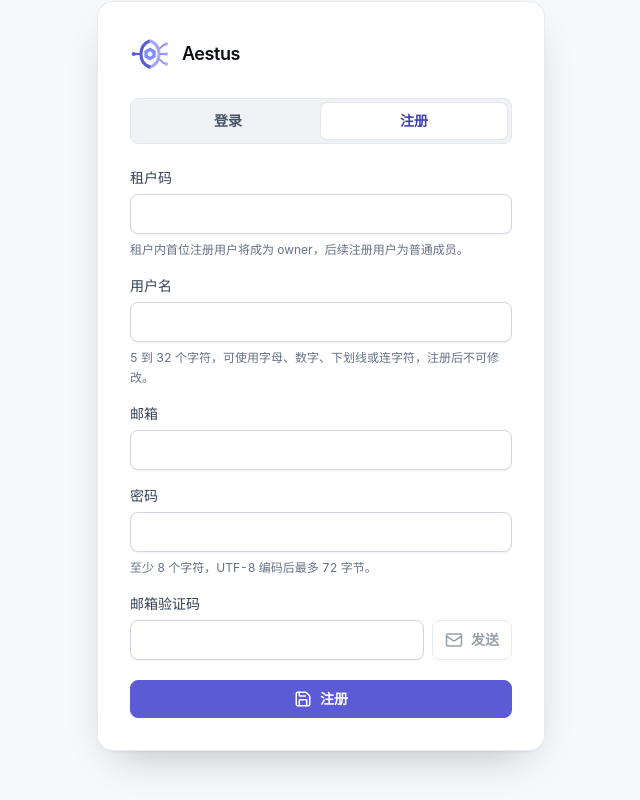
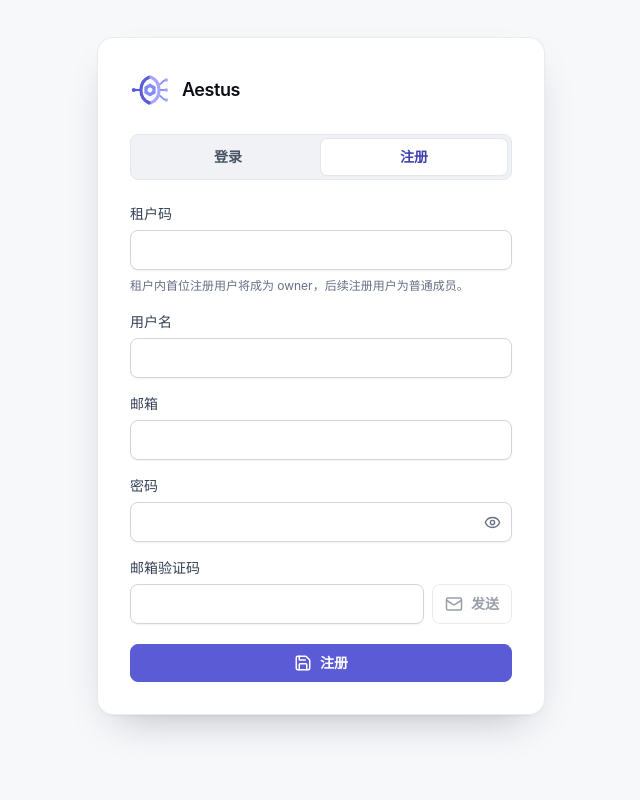
Before and after one commit to po1onius/aestus, a React (Vite) app in the folder web/: page /dashboard/usage in a window 1280 px wide. Both pictures are taken after a click on the tab "注册". Shown: the whole page, without its empty margins (319-959 px from the left). Built offline with nearby package versions, Linux system fonts and the light colour scheme.

Commit message:
优化后台显示

```diff
--- /dev/null
+++ b/web/src/components/PasswordInput.tsx
@@ -0,0 +1,35 @@
+import { Eye, EyeOff } from "lucide-react";
+import { useId, useState, type ComponentProps } from "react";
+import { cx, inputClass } from "../lib/ui";
+
+type PasswordInputProps = Omit<ComponentProps<"input">, "type">;
+
+export function PasswordInput({ id, className, disabled, ...props }: PasswordInputProps) {
+  const generatedId = useId();
+  const inputId = id ?? generatedId;
+  const [visible, setVisible] = useState(false);
+  const toggleLabel = visible ? "隐藏密码" : "显示密码";
+
+  return (
+    <span className="relative block min-w-0">
+      <input
+        {...props}
+        id={inputId}
+        className={cx(inputClass, className, "pr-11")}
+        type={visible ? "text" : "password"}
+        disabled={disabled}
+      />
+      <button
+        type="button"
+        className="absolute inset-y-0 right-1 my-auto inline-flex size-8 items-center justify-center rounded-md text-slate-500 transition-colors hover:bg-slate-100 hover:text-slate-700 focus-visible:outline-none focus-visible:ring-2 focus-visible:ring-indigo-600/30 disabled:pointer-events-none disabled:opacity-50 dark:text-slate-400 dark:hover:bg-slate-800 dark:hover:text-slate-200 dark:focus-visible:ring-indigo-400/35"
+        disabled={disabled}
+        aria-label={toggleLabel}
+        aria-controls={inputId}
+        title={toggleLabel}
+        onClick={() => setVisible(current => !current)}
+      >
+        {visible ? <EyeOff size={17} aria-hidden="true" /> : <Eye size={17} aria-hidden="true" />}
+      </button>
+    </span>
+  );
+}
--- a/web/src/features/accounts/ProvidersScreen.tsx
+++ b/web/src/features/accounts/ProvidersScreen.tsx
@@ -1133,12 +1133,6 @@ export function ProvidersScreen({ refreshRevision, onLoadingChange }: PageProps)
   useEffect(() => { if (currentUser.role === "tenant_owner") void loadProviderGroups(); }, [refreshRevision]);
   useEffect(() => { onLoadingChange(providerGroupsVisible ? providerGroupsLoading : loading); return () => onLoadingChange(false); }, [providerGroupsVisible, providerGroupsLoading, loading, onLoadingChange]);
   return <>
-    {providerAccess.isOwner && <div className="mb-4 space-y-1 text-sm text-slate-500" role="status">
-      {resourceUsageLoading ? "正在加载资源与分组总量…" : !resourceUsage ? "资源与分组总量加载失败，请刷新页面。" : <>
-        <p>{`上游资源总数：${resourceUsage.resource_count} / ${resourceUsage.max_resources ?? "不限制"}。跨所有 Provider 合计账号和官方 API Key；停用、失效和未分组资源也计数，删除才释放名额。${resourceLimitReached ? "已达到上限，无法新增资源。" : ""}`}</p>
-        <p>{`分组总数：${resourceUsage.provider_group_count} / ${resourceUsage.max_provider_groups ?? "不限制"}。跨所有 Provider 合计；停用和空分组也计数，删除才释放名额。${groupLimitReached ? "已达到上限，无法新增分组。" : ""}`}</p>
-      </>}
-    </div>}
     <ProvidersPage
     resourceCreationDisabled={resourceUsageLoading || !resourceUsage || resourceLimitReached}
     groupCreationDisabled={resourceUsageLoading || !resourceUsage || groupLimitReached}
--- a/web/src/features/api-keys/GatewayApiKeysScreen.tsx
+++ b/web/src/features/api-keys/GatewayApiKeysScreen.tsx
@@ -1,5 +1,3 @@
-import { useTenantLimits } from "../tenants/useTenantLimits";
-import { TenantLimitNotice } from "../tenants/TenantLimitNotice";
 import { AnimatePresence } from "motion/react";
 import { useEffect, useState } from "react";
 import { toast } from "sonner";
@@ -19,7 +17,6 @@ import { useConfirmation } from "../dashboard/useConfirmation";
 
 export function GatewayApiKeysScreen({ refreshRevision, onLoadingChange }: PageProps) {
   const { authToken, currentUser } = useDashboard();
-  const tenantPolicy = useTenantLimits(authToken, refreshRevision);
   const { requestJson, isActiveAuthToken, beginRequest } = useRequestScope(authToken);
   const { confirmationRequest, setConfirmationRequest, confirmationSubmitting, closeConfirmationDialog, confirmRequestedAction } = useConfirmation();
   const [apiKeys, setApiKeys] = useState<ApiKey[]>([]);
@@ -387,7 +384,7 @@ export function GatewayApiKeysScreen({ refreshRevision, onLoadingChange }: PageP
   }
   useEffect(() => { void loadApiKeys(); void loadProviderGroupOptions(); void loadPluginOptions(); }, [refreshRevision]);
   useEffect(() => { onLoadingChange(apiKeysLoading); return () => onLoadingChange(false); }, [apiKeysLoading, onLoadingChange]);
-  return <><TenantLimitNotice {...tenantPolicy} resource="keys" /><GatewayApiKeysPage
+  return <><GatewayApiKeysPage
     apiKeys={apiKeys}
     loading={apiKeysLoading}
     updatingId={apiKeyUpdatingId}
--- a/web/src/features/auth/AuthScreen.tsx
+++ b/web/src/features/auth/AuthScreen.tsx
@@ -2,6 +2,7 @@ import { KeyRound, Loader2, Mail, Save } from "lucide-react";
 import type { FormEvent } from "react";
 import { Toaster } from "sonner";
 import tokenGatewayLogo from "../../assets/token-gateway-logo.svg";
+import { PasswordInput } from "../../components/PasswordInput";
 import { SlidingTabList } from "../../components/SlidingTabList";
 import {
   buttonPrimary,
@@ -113,18 +114,18 @@ export function AuthScreen(props: AuthScreenProps) {
                 required
               />
             </label>
-            <label className={fieldStack}>
-              <span className={fieldLabel}>密码</span>
-              <input
-                className={inputClass}
-                type="password"
+            <div className={fieldStack}>
+              <label className={fieldLabel} htmlFor="login-password">密码</label>
+              <PasswordInput
+                key="login-password"
+                id="login-password"
                 value={props.loginPassword}
                 onChange={(event) => props.onLoginPasswordChange(event.target.value)}
                 autoComplete="current-password"
                 maxLength={72}
                 required
               />
-            </label>
+            </div>
             <button className={`${buttonPrimary} mt-1 w-full`} disabled={props.submitting}>
               {props.submitting ? <Loader2 className={spinnerClass} size={18} /> : <KeyRound size={18} />}
               登录
@@ -154,7 +155,6 @@ export function AuthScreen(props: AuthScreenProps) {
                 maxLength={128}
                 required
               />
-              <p className={fieldHelp}>5 到 32 个字符，可使用字母、数字、下划线或连字符，注册后不可修改。</p>
             </label>
             <label className={fieldStack}>
               <span className={fieldLabel}>邮箱</span>
@@ -168,11 +168,11 @@ export function AuthScreen(props: AuthScreenProps) {
                 required
               />
             </label>
-            <label className={fieldStack}>
-              <span className={fieldLabel}>密码</span>
-              <input
-                className={inputClass}
-                type="password"
+            <div className={fieldStack}>
+              <label className={fieldLabel} htmlFor="register-password">密码</label>
+              <PasswordInput
+                key="register-password"
+                id="register-password"
                 value={props.registerPassword}
                 onChange={(event) => props.onRegisterPasswordChange(event.target.value)}
                 autoComplete="new-password"
@@ -180,8 +180,7 @@ export function AuthScreen(props: AuthScreenProps) {
                 maxLength={72}
                 required
               />
-              <p className={fieldHelp}>至少 8 个字符，UTF-8 编码后最多 72 字节。</p>
-            </label>
+            </div>
             <label className={fieldStack}>
               <span className={fieldLabel}>邮箱验证码</span>
               <div className="grid grid-cols-[minmax(0,1fr)_auto] gap-2">
--- a/web/src/features/tenants/TenantCreateDialog.tsx
+++ b/web/src/features/tenants/TenantCreateDialog.tsx
@@ -3,6 +3,7 @@ import { useState, type FormEvent } from "react";
 import type { TenantLimits } from "../../types";
 import { TenantLimitsFields, parseTenantLimits, tenantLimitsDraft } from "./TenantLimitsFields";
 import { Modal } from "../../components/Modal";
+import { PasswordInput } from "../../components/PasswordInput";
 import {
   buttonPrimary,
   fieldLabel,
@@ -77,21 +78,19 @@ export function TenantCreateDialog(props: TenantCreateDialogProps) {
           />
         </label>
 
-        <label className={fieldStack}>
-          <span className={fieldLabel}>Owner 密码</span>
-          <input
-            className={inputClass}
-            type="password"
+        <div className={fieldStack}>
+          <label className={fieldLabel} htmlFor="tenant-owner-password">Owner 密码</label>
+          <PasswordInput
+            id="tenant-owner-password"
             value={password}
             disabled={props.saving}
             autoComplete="new-password"
             onChange={(event) => setPassword(event.target.value)}
             placeholder="至少 8 个字符；留空则暂不创建 owner"
           />
-        </label>
+        </div>
 
         <TenantLimitsFields value={limitsDraft} onChange={setLimitsDraft} disabled={props.saving} />
-        {ownerRequested && limits?.max_users === 0 && <p className="text-sm text-amber-600">同时创建 owner 时，用户数上限至少为 1。</p>}
 
         <button
           className={`${buttonPrimary} mt-1 w-full`}
--- a/web/src/features/tenants/TenantLimitNotice.tsx
+++ /dev/null
@@ -1,13 +0,0 @@
-import type { TenantLimits } from "../../types";
-
-export function TenantLimitNotice({ limits, loading, resource }: {
-  limits: TenantLimits | null;
-  loading: boolean;
-  resource: "users" | "keys";
-}) {
-  return <p className="mb-4 text-sm text-slate-500" role="status">
-    {loading ? "正在加载租户限制…" : !limits ? "租户限制加载失败，请刷新页面。" : resource === "users"
-      ? `租户用户数上限：${limits.max_users ?? "不限制"}。包含 owner 和停用用户；达到上限后无法新增。`
-      : `每用户网关 Key 上限：${limits.max_gateway_keys_per_user ?? "不限制"}。跨 Provider、分组合计；停用和失效 Key 仍计数，删除才释放名额。`}
-  </p>;
-}
--- a/web/src/features/tenants/TenantLimitsDialog.tsx
+++ b/web/src/features/tenants/TenantLimitsDialog.tsx
@@ -36,7 +36,6 @@ export function TenantLimitsDialog({ tenant, token, onSaved, onClose }: {
     }
   }
   return <Modal titleId="tenantLimitsTitle" title={`设置限制 · ${tenant.id}`}
-    description={`当前用户数：${tenant.user_count}，上游资源总数：${tenant.resource_count}，分组总数：${tenant.provider_group_count}。调低上限后保留现有资源，新增时执行限制。`}
     className="max-w-lg" closeDisabled={saving} onClose={onClose}>
     <form className="grid gap-4" onSubmit={submit}>
       <TenantLimitsFields value={draft} onChange={setDraft} disabled={saving} />
--- a/web/src/features/tenants/TenantLimitsFields.tsx
+++ b/web/src/features/tenants/TenantLimitsFields.tsx
@@ -42,28 +42,24 @@ export function TenantLimitsFields({ value, onChange, disabled }: {
       <input className={inputClass} type="number" min={0} max={2147483647} step={1}
         placeholder="不限制" value={value.maxUsers}
         onChange={event => onChange({ ...value, maxUsers: event.target.value })} />
-      <span className="text-xs text-slate-500">包含 owner 和停用用户。留空不限制，0 禁止新增。</span>
     </label>
     <label className={fieldStack}>
       <span className={fieldLabel}>每用户网关 Key 上限</span>
       <input className={inputClass} type="number" min={0} max={2147483647} step={1}
         placeholder="不限制" value={value.maxGatewayKeys}
         onChange={event => onChange({ ...value, maxGatewayKeys: event.target.value })} />
-      <span className="text-xs text-slate-500">owner 和每位用户分别计数，跨 Provider、分组合计；停用和失效 Key 也计数，删除才释放名额。留空不限制，0 禁止新增。</span>
     </label>
     <label className={fieldStack}>
       <span className={fieldLabel}>上游资源总数上限</span>
       <input className={inputClass} type="number" min={0} max={2147483647} step={1}
         placeholder="不限制" value={value.maxResources}
         onChange={event => onChange({ ...value, maxResources: event.target.value })} />
-      <span className="text-xs text-slate-500">跨所有 Provider 合计 OAuth 账号和官方 API Key，不包含网关 Key；停用、失效和未分组资源也计数，删除才释放名额。留空不限制，0 禁止新增。</span>
     </label>
     <label className={fieldStack}>
       <span className={fieldLabel}>分组总数上限</span>
       <input className={inputClass} type="number" min={0} max={2147483647} step={1}
         placeholder="不限制" value={value.maxProviderGroups}
         onChange={event => onChange({ ...value, maxProviderGroups: event.target.value })} />
-      <span className="text-xs text-slate-500">跨所有 Provider 合计；停用和空分组也计数，删除才释放名额。留空不限制，0 禁止新增。</span>
     </label>
     <label className="flex items-center gap-2 text-sm">
       <input type="checkbox" checked={value.ownerCanUploadWasm}
--- a/web/src/features/users/UserCreateDialog.tsx
+++ b/web/src/features/users/UserCreateDialog.tsx
@@ -1,6 +1,7 @@
 import { Loader2, UserPlus } from "lucide-react";
 import { useState } from "react";
 import { Modal } from "../../components/Modal";
+import { PasswordInput } from "../../components/PasswordInput";
 import {
   buttonPrimary,
   fieldHelp,
@@ -71,13 +72,12 @@ export function UserCreateDialog(props: UserCreateDialogProps) {
           <span className={fieldHelp}>留空时由服务端自动设置为 {defaultEmail}。</span>
         </label>
 
-        <label className={fieldStack}>
-          <span className={fieldLabel}>
+        <div className={fieldStack}>
+          <label className={fieldLabel} htmlFor="new-user-password">
             密码<span className={requiredMark}>*</span>
-          </span>
-          <input
-            className={inputClass}
-            type="password"
+          </label>
+          <PasswordInput
+            id="new-user-password"
             value={password}
             onChange={(event) => setPassword(event.target.value)}
             placeholder="至少 8 个字符"
@@ -85,7 +85,7 @@ export function UserCreateDialog(props: UserCreateDialogProps) {
             disabled={props.saving}
             required
           />
-        </label>
+        </div>
 
         <button
           className={`${buttonPrimary} mt-1 w-full`}
--- a/web/src/features/users/UsersScreen.tsx
+++ b/web/src/features/users/UsersScreen.tsx
@@ -1,5 +1,3 @@
-import { useTenantLimits } from "../tenants/useTenantLimits";
-import { TenantLimitNotice } from "../tenants/TenantLimitNotice";
 import { AnimatePresence } from "motion/react";
 import { useEffect, useState } from "react";
 import { toast } from "sonner";
@@ -19,7 +17,6 @@ import { useDashboard, type PageProps } from "../dashboard/context";
 
 export function UsersScreen({ refreshRevision, onLoadingChange }: PageProps) {
   const { authToken, currentUser, setCurrentUser } = useDashboard();
-  const tenantPolicy = useTenantLimits(authToken, refreshRevision);
   const { providerGroups, loadProviderGroups } = useProviderGroups(authToken);
   const { isActiveAuthToken, requestJson, beginRequest } = useRequestScope(authToken);
   const [users, setUsers] = useState<DashboardUserListItem[]>([]);
@@ -238,7 +235,7 @@ export function UsersScreen({ refreshRevision, onLoadingChange }: PageProps) {
   }
   useEffect(() => { void loadUsers(); void loadProviderGroups(); }, [refreshRevision]);
   useEffect(() => { onLoadingChange(usersLoading); return () => onLoadingChange(false); }, [usersLoading, onLoadingChange]);
-  return <><TenantLimitNotice {...tenantPolicy} resource="users" /><UsersPage
+  return <><UsersPage
     users={users}
     loading={usersLoading}
     updatingId={userUpdatingId}
```
Also changed, not shown: 1 other file (tests, documents, lock files or other folders).
